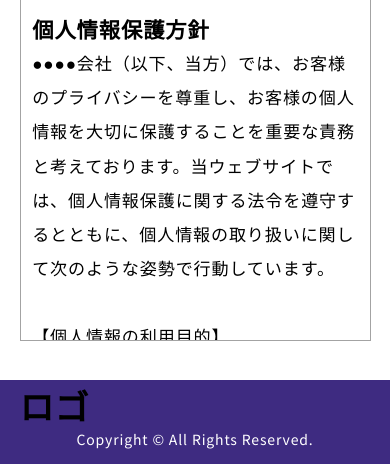
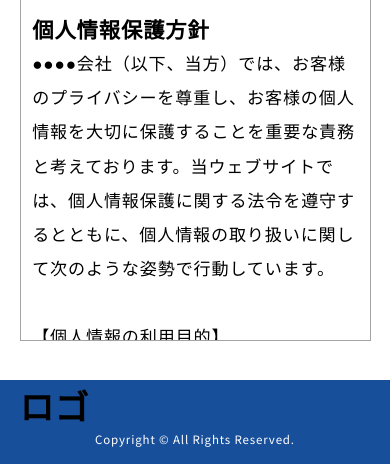
Before and after one commit to bpoc-mark/BPOC_Magio, a PHP site: page /inq/index.php in a window 390 px wide. Shown: the part 2009-2473 px from the top of the page. Run offline with PHP 8.4, Linux system fonts and the light colour scheme; data that the repository does not hold is empty.

Commit message:
added footer pc and sp view

```diff
--- a/css/frame.css
+++ b/css/frame.css
@@ -159,6 +159,7 @@
 
 #cfooter{
 background: #F7F7F7;
+display: none;
 }
 #cfooter .mf-inner{
 padding: 60px 0 30px;
@@ -181,7 +182,7 @@
 
 
 #footer{
-background-color: #3E2B81;
+background-color: #184F9B;
 }
 #footer .mf-inner{
 padding: 0;
@@ -195,8 +196,13 @@
 .copy{
 display: block;
 text-align: center;
-font-size: 0.82em;
+font-size: 0.875em;
 color: #fff;
+}
+@media only screen and (max-width: 1024px) {
+    .copy{
+        font-size: 0.675em;
+    }
 }
 
 /****ページTOP***********************************************/
--- a/index.html
+++ b/index.html
@@ -184,7 +184,7 @@
 
                     <!-- <p>ロゴ</p> -->
 
-                    <span class="copy">©2023 Dstyle holdings</span>
+                    <span class="copy">Copyright © 2024 Magionet Co.,Ltd. All Rights Reserved.</span>
                     <!--/mf-inner-->
                 </div>
                 <!--/mf-frame-->
```
